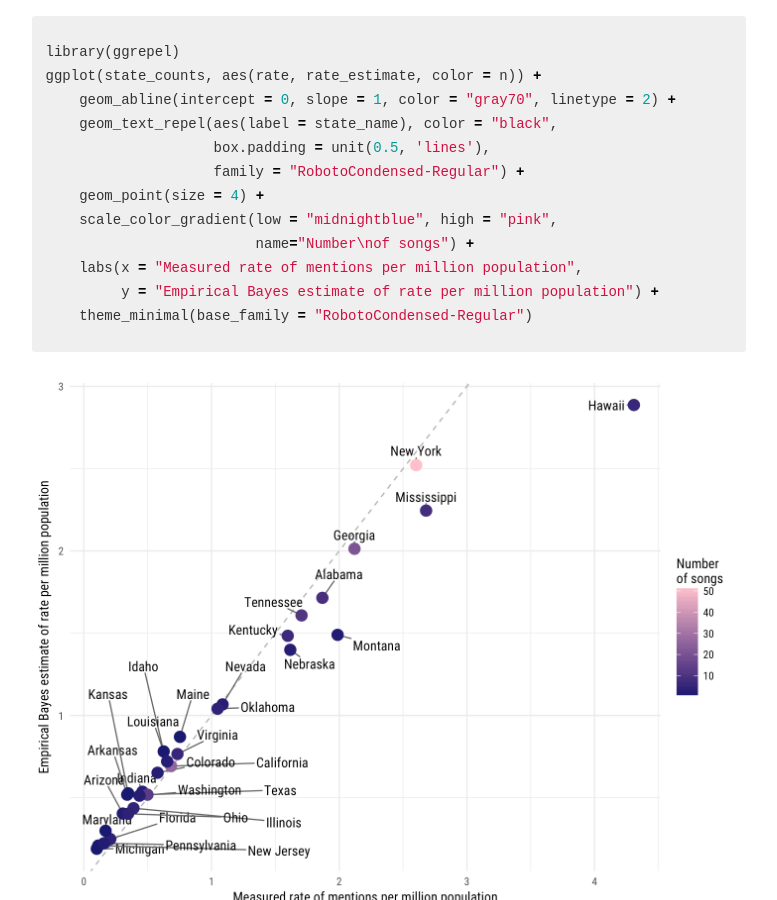
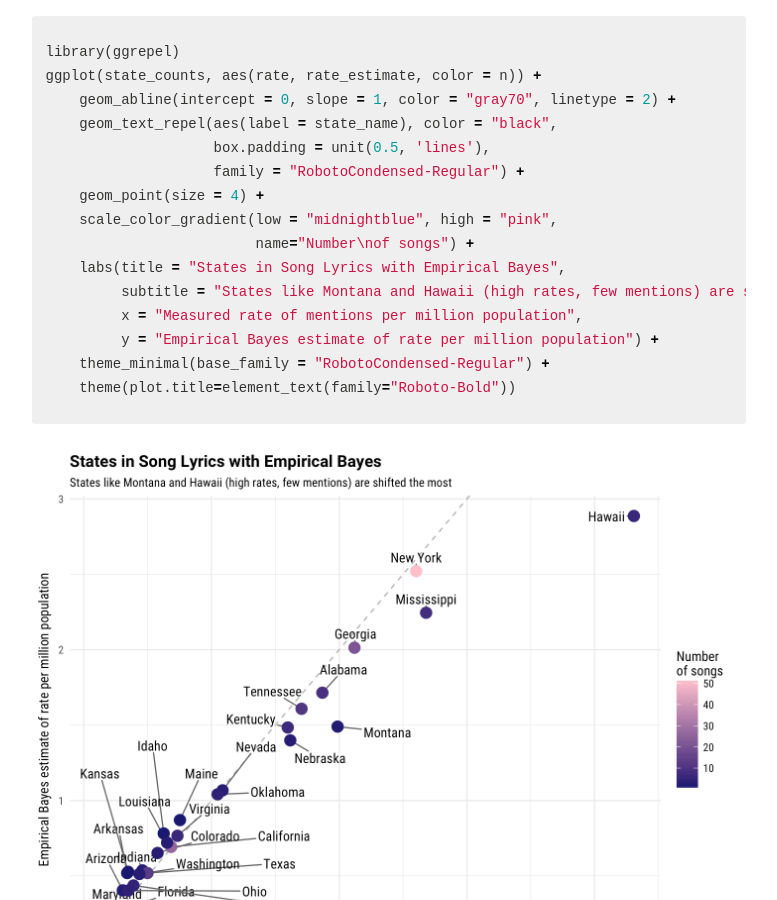
Before and after one commit to juliasilge/old_bloggy_blog, a Jekyll site: the page built from _posts/2016-09-28-Bayesian-Blues.md, in a window 1280 px wide and 900 px high, scrolled down 4880 px. Shown: the whole window, without its empty margins (348-1125 px from the left). Built offline with Jekyll 4.4.1, drawn with Linux system fonts in a browser that asks for light colours; nearby versions of some CDN libraries; formulas are drawn with MathJax 3; comment, search, counter and statistics services are not loaded.

Commit message:
Change figure title

```diff
--- a/_posts/2016-09-28-Bayesian-Blues.md
+++ b/_posts/2016-09-28-Bayesian-Blues.md
@@ -137,9 +137,12 @@ ggplot(state_counts, aes(rate, rate_estimate, color = n)) +
     geom_point(size = 4) +
     scale_color_gradient(low = "midnightblue", high = "pink",
                          name="Number\nof songs") +
-    labs(x = "Measured rate of mentions per million population",
+    labs(title = "States in Song Lyrics with Empirical Bayes",
+         subtitle = "States like Montana and Hawaii (high rates, few mentions) are shifted the most",
+         x = "Measured rate of mentions per million population",
          y = "Empirical Bayes estimate of rate per million population") +
-    theme_minimal(base_family = "RobotoCondensed-Regular")
+    theme_minimal(base_family = "RobotoCondensed-Regular") +
+    theme(plot.title=element_text(family="Roboto-Bold"))
 {% endhighlight %}
 
 ![center](/figs/2016-09-28-Bayesian-Blues/unnamed-chunk-7-1.png)
```
Also changed, not shown: _R/2016-09-28-Bayesian-Blues.Rmd (+5 -2 lines), figs/2016-09-28-Bayesian-Blues/unnamed-chunk-7-1.png.
